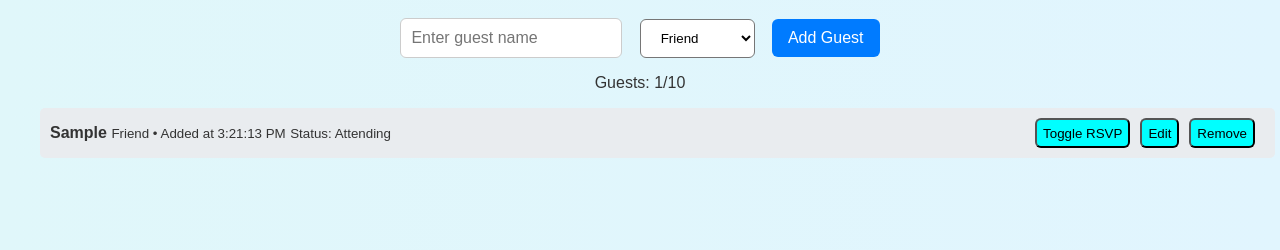
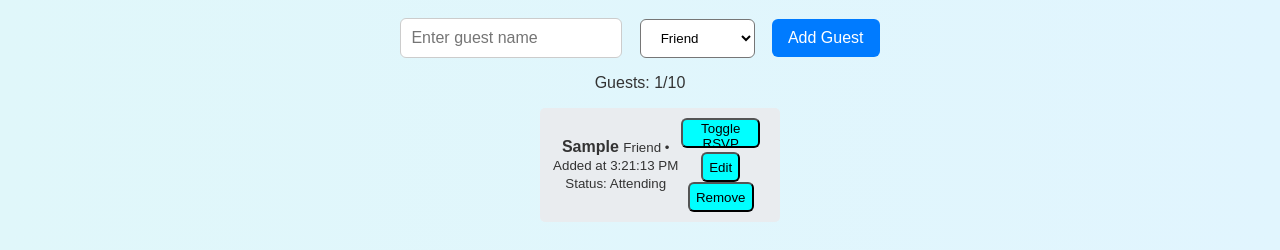
Before and after one commit to amos-kipkorir/Week2-Code-challenge, a plain HTML site: page index.html in a window 1280 px wide. Both pictures are taken after typing "Sample" into the empty fields and a click on the button "Add Guest". Shown: the part 60-310 px from the top of the page. Drawn offline with Linux system fonts and the light colour scheme.

Commit message:
updates latest coommits that is margin-right and margin left adjacements

```diff
--- a/style.css
+++ b/style.css
@@ -63,7 +63,8 @@ body {
   padding: 10px;
   border-radius: 5px;
   margin-bottom: 10px;
-  margin-right: 5px;
+  margin-right: 500px;
+  margin-left: 500px;
 
 }
 .guest-actions button{
@@ -71,6 +72,7 @@ body {
   border-radius: 6px;
   background-color: aqua;
   height: 30px;
+
 
 }
 .guest-actions button:hover {
```
